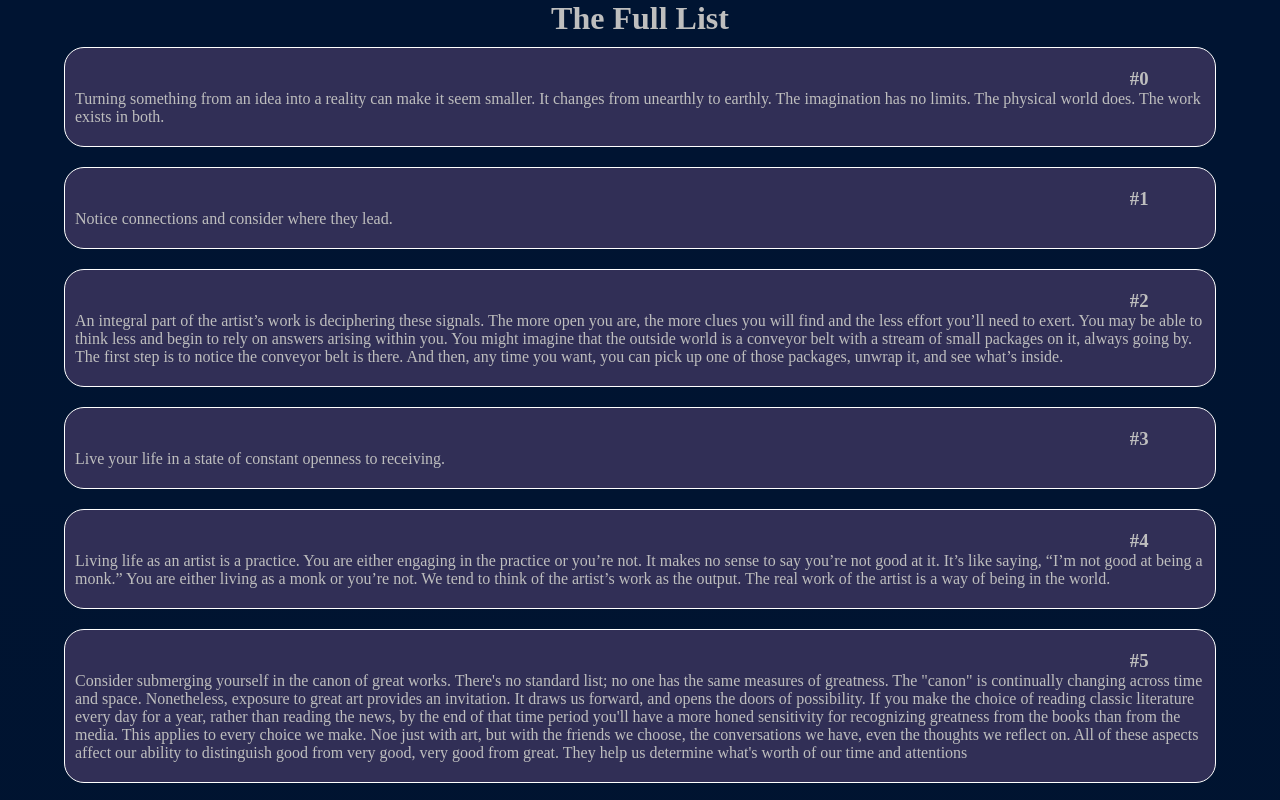
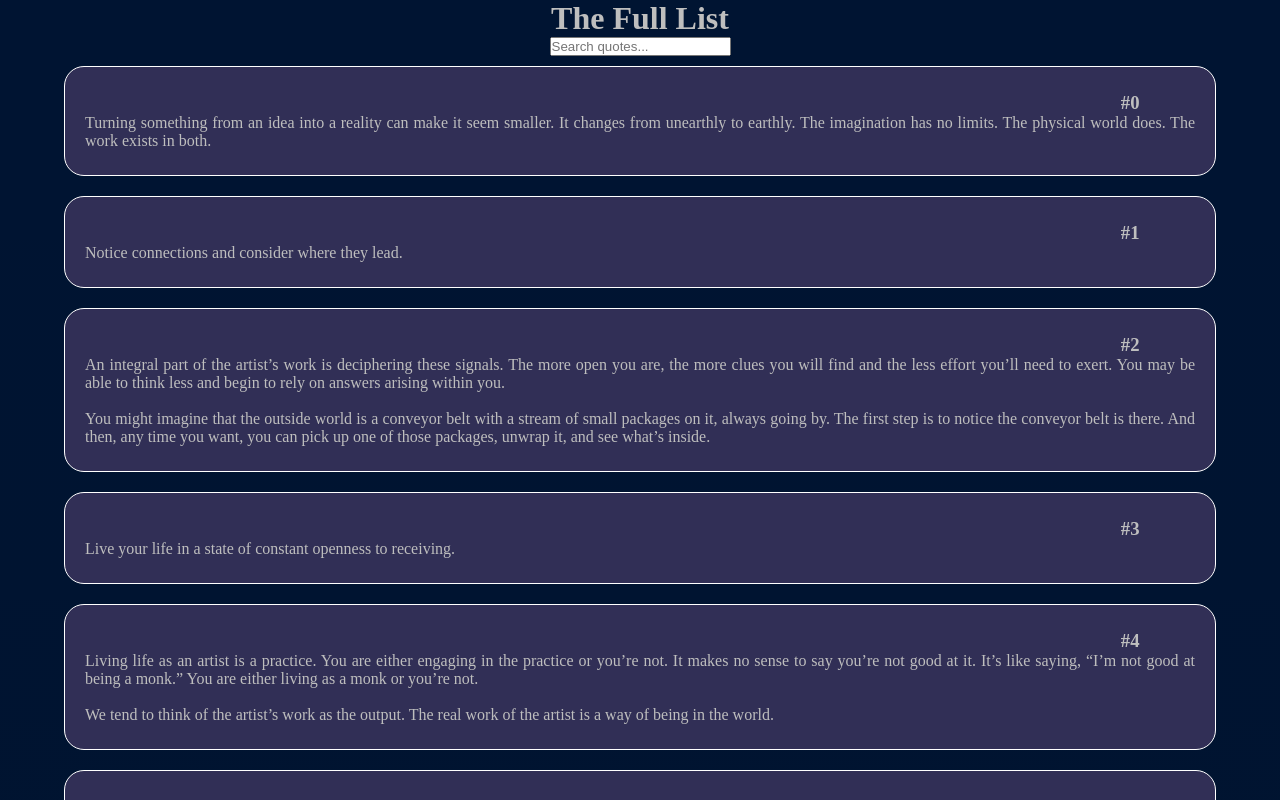
Before and after one commit to ddectis/rubinisms, a Next.js app: page /list in a window 1280 px wide. Shown: the top 800 px of the page. Built offline with nearby package versions, Linux system fonts and the light colour scheme.

Commit message:
added search to the full list!

```diff
--- a/src/components/Swipe.jsx
+++ b/src/components/Swipe.jsx
@@ -127,7 +127,7 @@ export default function Swipe({ content, actionOnDismissLeft, actionOnDismissRig
             actionOnDismissRight();
          } else {
             slider?.classList.add(styles.dismissLeft);
-            actionOnDismissLeft();
+            actionOnDismissRight();
          }
 
          setPosition(0);
--- a/src/pages/list.tsx
+++ b/src/pages/list.tsx
@@ -1,14 +1,14 @@
-import { useEffect, useState } from "react";
-import styles from "@/styles/List.module.css"
-
+import { useEffect, useState, ChangeEvent } from "react";
+import styles from "@/styles/List.module.css";
 
 interface Quote {
    text: string;
 }
 
-export default function List(){
+export default function List() {
+   const [quotes, setQuotes] = useState<Quote[]>([]);
+   const [inputValue, setInputValue] = useState('')
 
-    const [quotes, setQuotes] = useState<Quote[]>([]);
    useEffect(() => {
       const loadJsonFile = async () => {
          try {
@@ -23,17 +23,30 @@ export default function List(){
       loadJsonFile();
    }, []); // Empty dependency array ensures it runs only once on mount
 
+   const handleChange = (event: ChangeEvent<HTMLInputElement>) =>{
+    setInputValue(event.target.value)
+   }
+
+   const filteredQuotes = quotes.filter((quote) =>
+    quote.text.toLowerCase().includes(inputValue.toLowerCase())
+   )
+
    return (
       <div className={styles.content}>
          <h1>The Full List</h1>
-        {quotes.map((quote, index) => (
+         <input
+            type="text"
+            value={inputValue}
+            onChange={handleChange}
+            placeholder="Search quotes..."
+         />
+
+         {filteredQuotes.map((quote, index) => (
             <div className={styles.quoteCard} key={index}>
                <h3 className={styles.quoteNumber}>#{index}</h3>
                <p>{quote.text}</p>
             </div>
          ))}
-
-
       </div>
- )
+   );
 }
--- a/src/styles/List.module.css
+++ b/src/styles/List.module.css
@@ -8,10 +8,12 @@
     width: 90%;
     border: 1px solid white;
     border-radius: 20px;
-    padding: 10px;
-    padding-block: 20px;
+    padding: 20px;
+    padding-block: 25px;
     margin-block: 10px;
     background: #312f56;
+    text-align: justify;
+    white-space: pre-wrap;
 }
 
 .quoteNumber{
```
Lines whose indentation alone changed are shown as unchanged.
